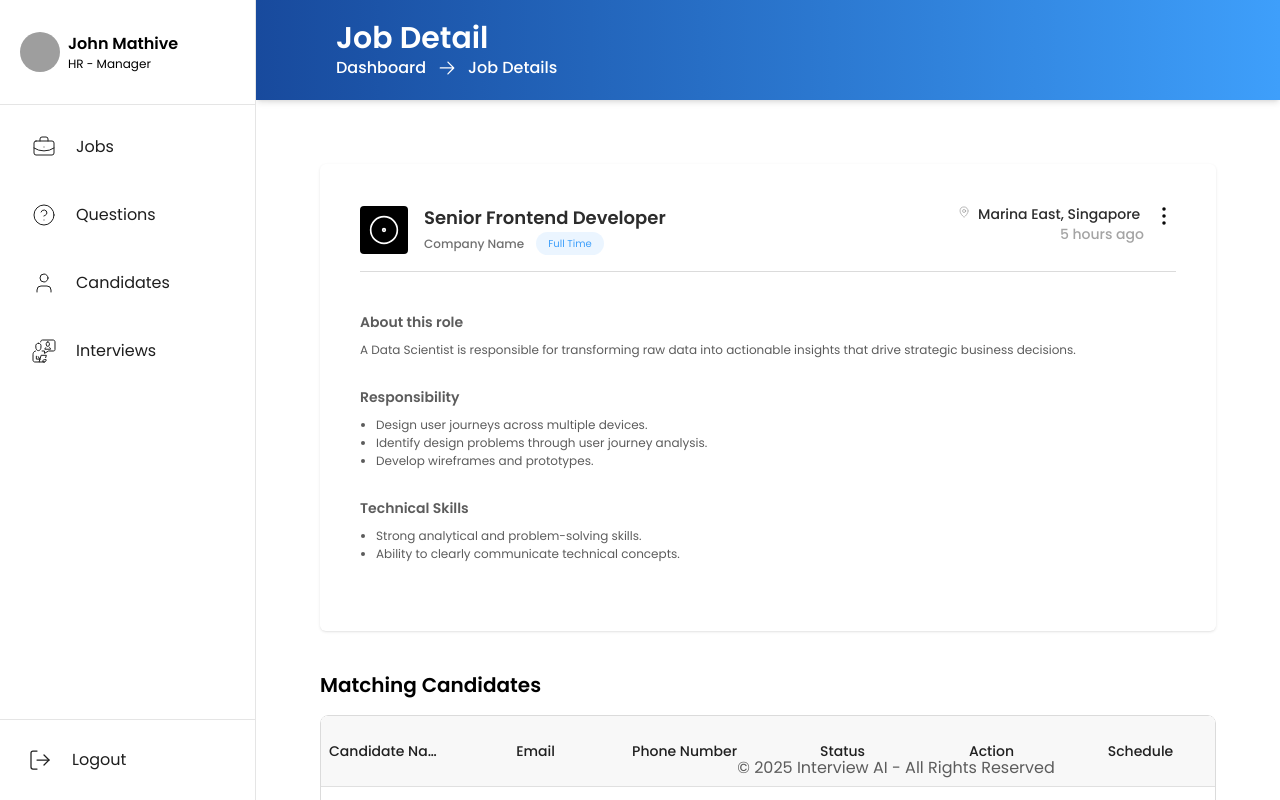
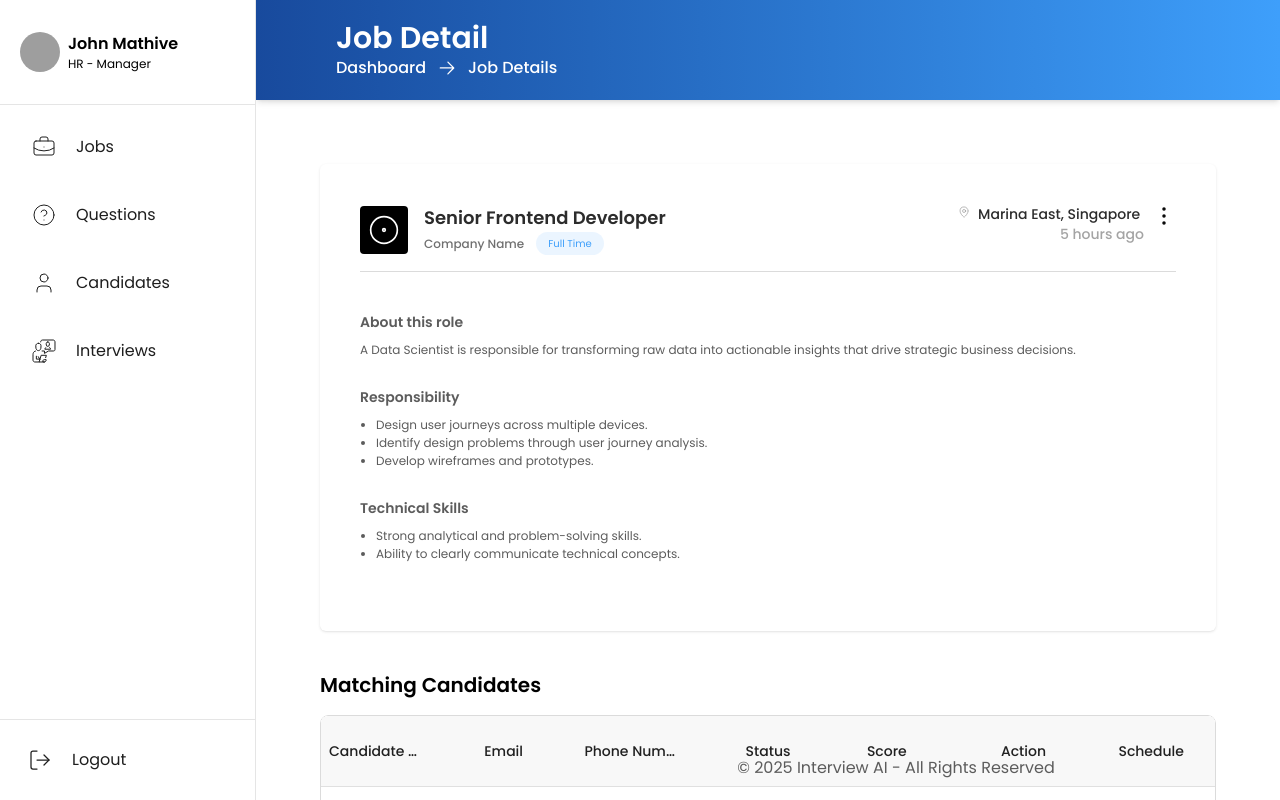
Before and after one commit to Nanthakumar-Cueverz/Job-Dashboard-Management, a React (Vite) app: page /interviewai/job-detail in a window 1280 px wide. Built offline with nearby package versions, Linux system fonts and the light colour scheme; grey boxes are pictures that could not be loaded.

Commit message:
Tabel component

```diff
--- a/src/Content.jsx
+++ b/src/Content.jsx
@@ -111,36 +111,62 @@ export const columns = [
     },
 ];
 
-// Helper function for status colors
 export const getStatusClass = (status) => {
-    if (status === 'In Progress') return 'text-yellow-500';
-    if (status === 'Completed') return 'text-green-500';
-    if (status === 'Invited') return 'text-primary';
+    if (status === 'Cancelled') return 'text-yellow-500';
+    if (status === 'New') return 'text-gray-500';
+    if (status === 'Interview Completed') return 'text-green-500';
+    if (status === 'Interview Scheduled') return 'text-primary';
     return 'text-gray-500';
 };
 
 export const data = [
-    { id: 1, name: 'John Doe', email: 'john@example.com', phone: '9876543210', status: 'Invited' },
+    {
+        id: 1,
+        name: 'John Doe',
+        email: 'john@example.com',
+        phone: '9876543210',
+        score: '-',
+        status: 'Cancelled',
+    },
     {
         id: 2,
         name: 'Jane Smith',
         email: 'jane@example.com',
         phone: '9876543220',
-        status: 'In Progress',
+        score: '-',
+        status: 'Interview Scheduled',
     },
     {
         id: 3,
         name: 'Alice Brown',
         email: 'alice@example.com',
         phone: '9876543230',
-        status: 'Completed',
+        score: '68%',
+        status: 'Interview Completed',
     },
     {
         id: 4,
         name: 'Bob Williams',
         email: 'bob@example.com',
         phone: '9876543240',
-        status: 'Available',
+        score: '90%',
+        status: 'Interview Completed',
+    },
+    {
+        id: 5,
+        name: 'Bob Williams',
+        email: 'bob@example.com',
+        phone: '9876543240',
+        score: '-',
+        status: 'Interview Scheduled',
+    },
+    {
+        id: 6,
+        name: 'Bob Williams',
+        email: 'bob@example.com',
+        phone: '9876543240',
+        score: '-',
+        status: 'New',
     },
 ];
 
--- a/src/pages/JobDetail.jsx
+++ b/src/pages/JobDetail.jsx
@@ -1,7 +1,6 @@
 import React, { useEffect, useState } from 'react';
 import DotIcon from '../assets/icons/ellipsis-vertical.svg?react';
-import PostJobCommon from '../components/common/PostJobCommon';
-import CircleDot from '../assets/icons/circle-dot.svg?react'; // Ensure the path is correct
+import CircleDot from '../assets/icons/circle-dot.svg?react';
 import Location from '../assets/icons/map-pin.svg?react';
 import ReusableDataTable from '../components/common/ReusableDataTable';
 import { data, getStatusClass } from '../Content';
@@ -54,6 +53,7 @@ const JobDetail = () => {
             selector: (row) => row.status,
             cell: (row) => <span className={getStatusClass(row.status)}>{row.status}</span>,
         },
+        { name: 'Score', selector: (row) => row.score, sortable: true },
         {
             name: 'Action',
             cell: (row) => (
```
